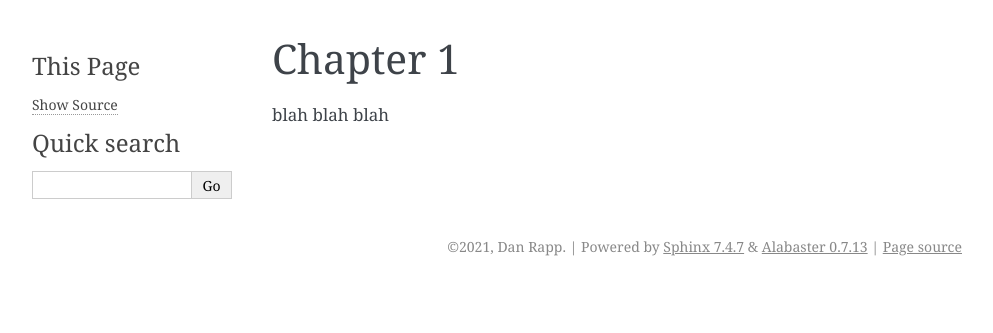
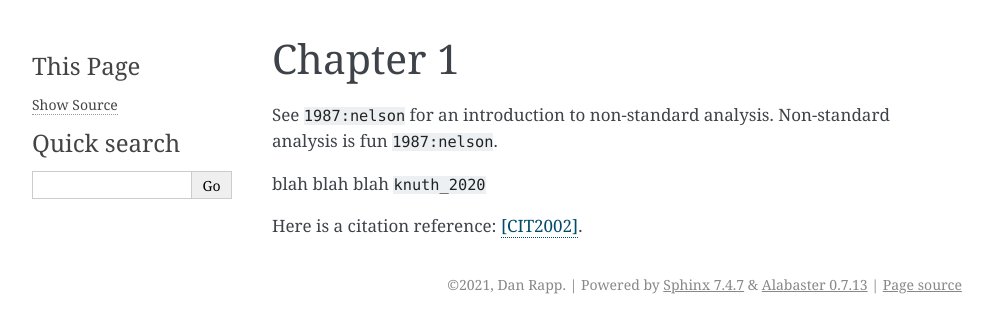
Before and after one commit to brechtm/rinoh_error, a Sphinx documentation site: the page built from source/chapter_1.rst, in a window 1280 px wide. Shown: the top 333 px of the page, without its empty margins (148-1141 px from the left). Built offline with Sphinx 7.4.7, drawn with Linux system fonts in a browser that asks for light colours; cross-references to code outside the pages are shown as plain code.

Commit message:
Extend test case
- replace Markdown with reST (simply because I'm not familiar with it)
- add a plain docutils citation and citation reference
- configure the rinoh builder to not render citations as footnotes
- show how citation marker pre/suffixes can be changed (just uncomment)

```diff
--- /dev/null
+++ b/source/chapter_1.rst
@@ -0,0 +1,9 @@
+Chapter 1
+=========
+
+See :cite:t:`1987:nelson` for an introduction to non-standard analysis.
+Non-standard analysis is fun :cite:p:`1987:nelson`.
+
+blah blah blah :cite:t:`knuth_2020`
+
+Here is a citation reference: [CIT2002]_.
--- a/source/conf.py
+++ b/source/conf.py
@@ -84,8 +84,10 @@ myst_heading_anchors = 2
 
 # -- Options for bibtex extension ------------------------------------------------------------
 bibtex_bibfiles = ['refs.bib']
+bibtex_reference_style = 'author_year'
 
 # -- Options for rinoh extension ------------------------------------------------------------
 rinoh_documents = [
-    dict(doc='index', target='book', toctree_only=False),
+    dict(doc='index', target='book', toctree_only=False,
+         template='template.rtt'),
 ]
--- a/source/refs.bib
+++ b/source/refs.bib
@@ -5,3 +5,10 @@
     author={Knuth, Donald Ervin},
     year={2020}
 }
+
+@Book{1987:nelson,
+  author = {Edward Nelson},
+  title = {Radically Elementary Probability Theory},
+  publisher = {Princeton University Press},
+  year = {1987}
+}
```
Also changed, not shown: source/bibliography.md (deleted, +0 -6 lines), source/bibliography.rst (added, +9 -0 lines), source/chapter_1.md (deleted, +0 -3 lines), 2 other files.
